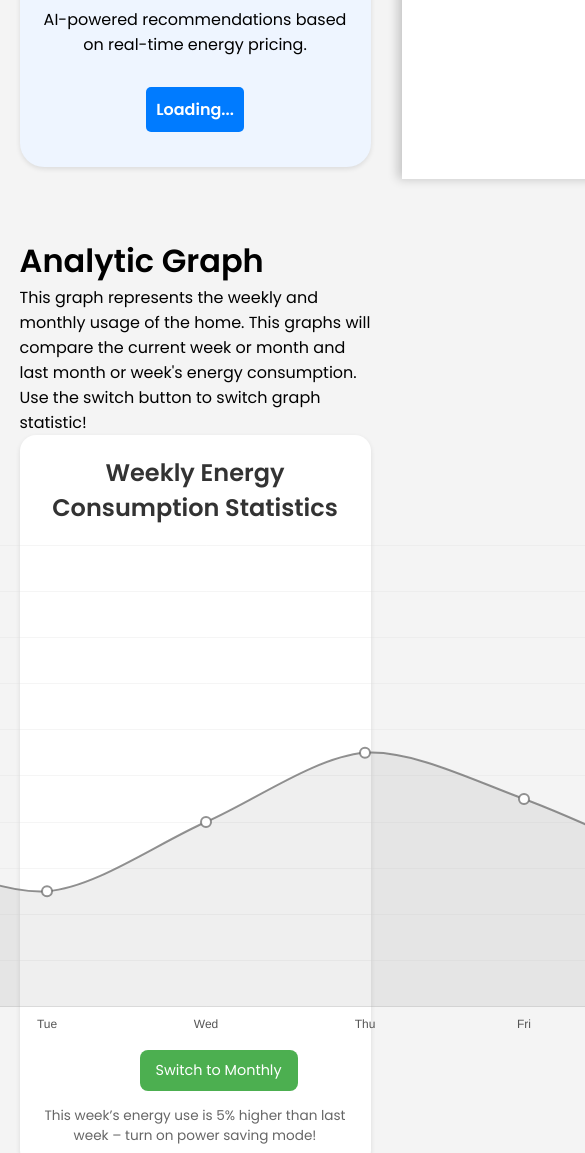
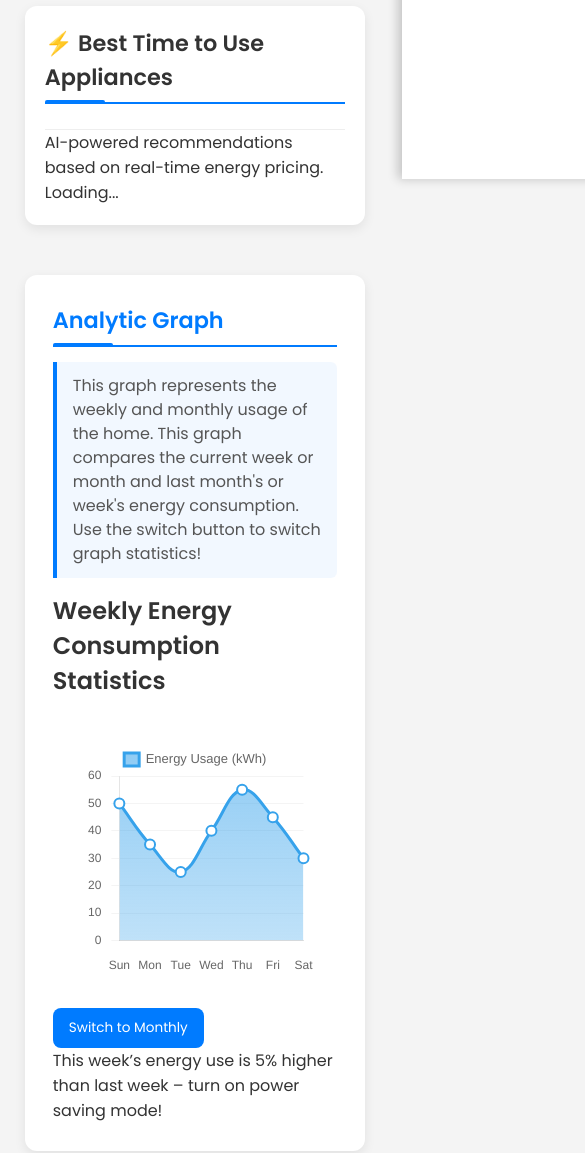
Before and after one commit to RidSoftware/BigPlumTech, a plain HTML site: page HomeSystemWebApp/frontEnd/Pages/HTML/Analytic.html in a window 390 px wide. Shown: the part 665-1818 px from the top of the page, 585 px wide, since content can reach past the window. Drawn offline with nearby package versions, Linux system fonts and the light colour scheme.

Commit message:
Mobile Implementation Fully done

```diff
--- a/HomeSystemWebApp/frontEnd/Pages/Assets/CSS/Analytic.css
+++ b/HomeSystemWebApp/frontEnd/Pages/Assets/CSS/Analytic.css
@@ -1,96 +1,89 @@
-/* Basic Reset */
+/* Global Reset & Font */
 * {
   margin: 0;
   padding: 0;
   box-sizing: border-box;
 }
 
-  /* Ensures Footer is at Bottom */
-  html, body {
-    height: 100%;
-    display: flex;
-    flex-direction: column;
+body {
+  font-family: 'Poppins', sans-serif;
+  background: #f4f4f4;
+  color: #333;
+  margin: 0;
+  padding: 0;
 }
 
-  /* Wrapper to Center Content */
+/* Container & Layout */
 .dashboard-container {
     width: 90%;
     max-width: 1200px;
-    margin: 0 auto;
-    flex: 1;
-    display: flex;
-    flex-direction: column;
+    margin: 60px auto;
+    padding: 20px;
 }
 
-  /* Fix Navbar Collision */
-  body {
-    font-family: Arial, sans-serif;
-    background: #f4f4f4;
-    padding-top: 80px;
+/* Section Styling */
+.dashboard-container section {
+  background: #fff;
+  padding: 28px;
+  margin-bottom: 30px;
+  border-radius: 12px;
+  box-shadow: 0 4px 12px rgba(0,0,0,0.08);
+  transition: transform 0.3s ease, box-shadow 0.3s ease;
 }
 
-  /* Energy Usage Card */
-  .energy-card {
-    width: 420px;
-    background-color: #ffffff;
-    border-radius: 24px;
-    box-shadow: 0 2px 5px rgba(0,0,0,0.1);
-    padding: 15px 20px;
-    display: flex;
-    flex-direction: column;
-    gap: 10px;
-    margin-bottom: 20px;
+.dashboard-container section:hover {
+  transform: translateY(-5px);
+  box-shadow: 0 6px 16px rgba(0,0,0,0.12);
 }
 
-  /* Center Device Management */
-  .device-management {
-    max-width: 650px;
-    background: #ffffff;
-    border-radius: 16px;
-    padding: 20px;
-    box-shadow: 0 2px 5px rgba(0,0,0,0.1);
+/* Section Headers */
+.dashboard-container h2 {
+  font-size: 2rem;
+  color: #007BFF;
+  margin-bottom: 15px;
+  border-bottom: 2px solid #007BFF;
+  padding-bottom: 8px;
+  position: relative;
 }
 
-
-  /* Header */
-  header {
-    margin-bottom: 20px;
-    display: flex;
-    align-items: center;
+.dashboard-container h2::after {
+  content: '';
+  position: absolute;
+  bottom: -2px;
+  left: 0;
+  width: 60px;
+  height: 4px;
+  background: #007BFF;
+  border-radius: 2px;
 }
 
-  .header-text h2 {
-    font-size: 1.5rem;
-    color: #333;
-    margin-bottom: 5px;
+/* Energy Card */
+.energy-card {
+  width: 100%;
+  max-width: 420px;
+  background: #ffffff;
+  border-radius: 12px;
+  box-shadow: 0 4px 12px rgba(0,0,0,0.08);
+  padding: 20px;
+  transition: transform 0.3s ease, box-shadow 0.3s ease;
 }
 
-  .header-text p {
-    font-size: 1rem;
-    color: #555;
+.energy-card:hover {
+  transform: translateY(-5px);
+  box-shadow: 0 6px 16px rgba(0,0,0,0.12);
 }
 
-  /* Energy Usage Card */
-  .energy-card {
-    width: 420px;
-    background-color: #ffffff;
-    border-radius: 24px;
-    box-shadow: 0 2px 5px rgba(0,0,0,0.1);
-    padding: 15px 20px;
-    display: flex;
-    flex-direction: column;
-    gap: 10px;
-    margin-bottom: 20px;
-  }
-
+/* Energy Card Header */
 .energy-card-header {
   display: flex;
   align-items: center;
   justify-content: space-between;
+  border-bottom: 1px solid #eee;
+  padding-bottom: 10px;
 }
 
 .energy-card-header h2 {
-    font-size: 1rem;
+  font-size: 1.2rem;
   color: #333;
 }
 
@@ -99,28 +92,18 @@
   color: #999;
 }
 
-  .energy-card-usage {
-    display: flex;
-    flex-direction: column;
-    align-items: flex-start;
+/* Energy Usage Data */
+.energy-card-usage h3 {
+  font-size: 1.8rem;
+  color: #007BFF;
+  margin-top: 10px;
 }
 
-  .energy-card-usage h3 {
-    font-size: 1.5rem;
-    color: #007bff;
-    margin-bottom: 5px;
-  }
-
-  .energy-card hr {
-    border: none;
-    border-top: 1px solid #e0e0e0;
-    margin: 5px 0;
-  }
-
+/* Stats & Icons */
 .energy-card-stats {
   display: flex;
   justify-content: space-between;
-    align-items: center;
+  margin-top: 10px;
 }
 
 .stat {
@@ -141,71 +124,76 @@
 }
 
 .stat-info p {
-    font-size: 0.75rem;
+  font-size: 0.9rem;
   color: #666;
-    margin-top: 2px;
 }
 
-  /* Energy Consumption Chart Section */
-  .energy-stats-container {
-    max-width: 1000000px;
-    background: #ffffff;
-    border-radius: 16px;
-    padding: 20px;
-    box-shadow: 0 2px 5px rgba(0,0,0,0.1);
+/* Charts - Matches Overview Page */
+.chart-section {
+  background: #fff;
+  border-radius: 12px;
+  padding: 25px;
+  box-shadow: 0 4px 12px rgba(0,0,0,0.08);
   margin-bottom: 20px;
 }
 
+/* Chart Title */
+.chart-section h2 {
+  font-size: 1.8rem;
+  color: #007BFF;
+  margin-bottom: 15px;
+  border-bottom: 2px solid #007BFF;
+  padding-bottom: 8px;
+  position: relative;
+}
+
+/* Chart Description - Inside Container */
+.chart-description {
+  background: rgba(0, 123, 255, 0.05);
+  border-left: 4px solid #007BFF;
+  padding: 12px 16px;
+  margin-bottom: 15px;
+  border-radius: 0 6px 6px 0;
+}
+
+.chart-description p {
+  margin: 0;
+  font-size: 1rem;
+  color: #555;
+  line-height: 1.5;
+}
+
+/* Center Graph */
+#chart-wrapper {
+  display: flex;
+  justify-content: center;
+  padding: 15px;
+}
+
+#energyChart {
+  width: 100% !important;
+  max-width: 900px;
+  height: 400px !important;
+}
+
+/* Toggle Button */
 .toggle-btn {
-    background-color: #4CAF50;
+  background-color: #007BFF;
   color: #fff;
   border: none;
   border-radius: 8px;
-    padding: 10px 16px;
+  padding: 12px 18px;
   cursor: pointer;
-    font-size: 0.9rem;
-    margin-top: 15px;
-    margin-left: 100px;
-    margin-bottom: 5px;
+  font-size: 1rem;
+  transition: background 0.3s, transform 0.2s;
 }
 
 .toggle-btn:hover {
-    background-color: #45a049;
+  background-color: #0056b3;
+  transform: translateY(-2px);
 }
 
-  #chartTitle {
-    font-size: 1.5rem;
-    color: #333;
-    margin-bottom: 10px;
-    text-align: center;
-  }
-
-  #energyChart {
-    width: 1000px !important;
-    height: 500px !important;
-  }
-
-  #chart-wrapper {
-    display: flex;
-    justify-content: center;
-  }
-
-  #chartFooter {
-    font-size: 0.85rem;
-    color: #666;
-    text-align: center;
-    margin-top: 10px;
-  }
-
-  /* Section margins */
-  .energy-card-section,
-  .chart-section,
-  .device-management {
-    margin-bottom: 20px;
-  }
-
-
- /* Center Both Energy Cards */
+/* Cards Grid Layout */
 .energy-insights {
   display: flex;
   justify-content: center;
@@ -213,39 +201,22 @@
   flex-wrap: wrap;
 }
 
-/* Ensure Both Cards Align Properly */
-.energy-card {
-  flex: 1;
-  min-width: 350px;
-  max-width: 420px;
+/* Device Management */
+.device-management {
+  max-width: 650px;
+  background: #ffffff;
+  border-radius: 12px;
+  padding: 20px;
+  box-shadow: 0 4px 12px rgba(0,0,0,0.08);
+  transition: transform 0.3s ease, box-shadow 0.3s ease;
 }
 
-/* Make Recommendation Card Match Energy Card */
-.recommendation-card {
-  background: #eef5ff;
-  text-align: center;
+.device-management:hover {
+  transform: translateY(-5px);
+  box-shadow: 0 6px 16px rgba(0,0,0,0.12);
 }
 
-/* Best Time Styling */
-.timeline {
-  display: flex;
-  justify-content: center;
-  align-items: center;
-  padding: 20px;
-}
-
-.time-slot {
-  background: #007BFF;
-  color: white;
-  padding: 10px;
-  border-radius: 5px;
-  font-weight: bold;
-}
-
-
-
-
-  /* Footer Stays at Bottom */
+/* Footer */
 #footer {
   padding: 20px;
   text-align: center;
@@ -257,3 +228,46 @@
   bottom: 0;
   margin-top: auto;
 }
+
+/* Responsive Adjustments */
+@media (max-width: 768px) {
+  .dashboard-container {
+      width: 95%;
+      padding: 15px;
+  }
+
+  .dashboard-container h2 {
+      font-size: 1.6rem;
+  }
+
+  .energy-insights {
+      flex-direction: column;
+      align-items: center;
+  }
+
+  .energy-card,
+  .device-management {
+      width: 100%;
+      max-width: 420px;
+  }
+
+  #energyChart {
+      width: 100% !important;
+      height: 320px !important;
+  }
+}
+
+@media (max-width: 480px) {
+  .dashboard-container h2 {
+      font-size: 1.4rem;
+  }
+
+  .toggle-btn {
+      font-size: 0.85rem;
+      padding: 10px 16px;
+  }
+
+  #energyChart {
+      height: 280px !important;
+  }
+}
--- a/HomeSystemWebApp/frontEnd/Pages/Assets/CSS/styles.css
+++ b/HomeSystemWebApp/frontEnd/Pages/Assets/CSS/styles.css
@@ -625,3 +625,79 @@ select, input {
 .fade-out {
     animation: fadeOut 0.5s forwards; /* 0.5 seconds fade-out */
 }
+
+/* Default (Desktop) Styles - Keep the original styles for larger screens */
+
+/* Mobile-Specific Adjustments */
+@media (max-width: 768px) {
+    /* Improve Mobile Header Spacing */
+    h1 {
+        font-size: 1.8rem;  /* Keep the same style but reduce size */
+        text-align: center;
+        margin-top: 10px;
+        margin-bottom: 5px;
+    }
+
+    h2 {
+        font-size: 1.4rem;
+        text-align: center;
+        margin-top: 8px;
+        margin-bottom: 5px;
+    }
+
+    p {
+        font-size: 1rem;  /* Slightly larger for better readability */
+        line-height: 1.5;
+        text-align: center;
+        padding: 0 12px;
+    }
+
+    /* Adjust Spacing Between Sections */
+    section {
+        padding: 12px 10px;
+    }
+
+    /* Keep Intro Text in Center */
+    #dashboardintro-text {
+        font-size: 1rem;
+        text-align: center;
+        margin-bottom: 10px;
+        padding: 0 15px;
+    }
+
+    /* Adjust Graph Description for Mobile */
+    .energy-usage-text {
+        font-size: 1rem;
+        text-align: center;
+        margin-bottom: 8px;
+    }
+
+    /* Smart Products Section */
+    #productsContainer {
+        margin-top: 15px;
+    }
+
+    /* Adjust "Smart Automation Status" */
+    .automation-description {
+        font-size: 1rem;
+        text-align: center;
+        padding: 8px 12px;
+        margin-bottom: 10px;
+    }
+
+    /* Responsive Adjustments for Small Screens */
+    @media (max-width: 480px) {
+        h1 {
+            font-size: 1.6rem;
+            margin-top: 5px;
+        }
+
+        h2 {
+            font-size: 1.2rem;
+        }
+
+        p {
+            font-size: 0.95rem;
+        }
+    }
+}
--- a/HomeSystemWebApp/frontEnd/Pages/Assets/JS/analytic.js
+++ b/HomeSystemWebApp/frontEnd/Pages/Assets/JS/analytic.js
@@ -1,9 +1,13 @@
 document.addEventListener('DOMContentLoaded', () => {
-    // ----- Energy Usage and Chart Code -----
   updateTime();
   setInterval(updateTime, 1000);
 
   const ctx = document.getElementById('energyChart').getContext('2d');
+
+  // Create gradient fill
+  let gradient = ctx.createLinearGradient(0, 0, 0, 400);
+  gradient.addColorStop(0, 'rgba(54, 162, 235, 0.6)');
+  gradient.addColorStop(1, 'rgba(54, 162, 235, 0.1)');
 
   // Weekly data setup
   const weeklyLabels = ['Sun', 'Mon', 'Tue', 'Wed', 'Thu', 'Fri', 'Sat'];
@@ -20,54 +24,104 @@ document.addEventListener('DOMContentLoaded', () => {
       data: {
           labels: weeklyLabels,
           datasets: [{
-          label: 'Energy Usage',
+              label: 'Energy Usage (kWh)',
               data: weeklyData,
-          backgroundColor: 'rgba(100,100,100,0.1)',
-          borderColor: 'rgba(100,100,100,0.7)',
-          borderWidth: 2,
-          fill: true,
-          tension: 0.3,
+              backgroundColor: gradient, // Smooth gradient fill
+              borderColor: 'rgba(54, 162, 235, 1)',
+              borderWidth: 3,
+              pointBackgroundColor: '#ffffff',
+              pointBorderColor: 'rgba(54, 162, 235, 1)',
+              pointBorderWidth: 2,
               pointRadius: 5,
-          pointBackgroundColor: '#fff',
-          pointBorderColor: 'rgba(100,100,100,0.7)',
+              pointHoverRadius: 7,
+              pointHoverBackgroundColor: '#ffffff',
+              pointHoverBorderColor: 'rgba(54, 162, 235, 1)',
+              pointHoverBorderWidth: 3,
+              tension: 0.4,
+              fill: true
           }]
       },
       options: {
-        responsive: false,
+          responsive: true,
           maintainAspectRatio: false,
-        animation: {
-          duration: 600,
-          easing: 'easeInOutQuad'
+          layout: {
+              padding: {
+                  left: 10,
+                  right: 10,
+                  top: 20,
+                  bottom: 10
+              }
           },
           scales: {
               y: {
                   beginAtZero: true,
-            max: 100,
-            ticks: { color: '#555' },
-            grid: { color: 'rgba(220,220,220,0.3)', drawBorder: false }
+                  grid: {
+                      color: 'rgba(200, 200, 200, 0.2)',
+                      drawBorder: false
+                  },
+                  ticks: {
+                      padding: 10,
+                      font: {
+                          size: 12
+                      }
+                  }
               },
               x: {
-            ticks: { color: '#555' },
-            grid: { display: false }
+                  grid: {
+                      color: 'rgba(200, 200, 200, 0.2)',
+                      display: false
+                  },
+                  ticks: {
+                      padding: 10,
+                      font: {
+                          size: 12
+                      }
+                  }
               }
           },
           plugins: {
-          legend: { display: false },
+              legend: {
+                  display: true,
+                  labels: {
+                      font: {
+                          size: 13
+                      },
+                      boxWidth: 15,
+                      padding: 20
+                  }
+              },
               tooltip: {
-            backgroundColor: 'rgba(0, 0, 0, 0.7)',
-            titleColor: '#fff',
-            bodyColor: '#fff',
-            displayColors: false,
+                  backgroundColor: 'rgba(0, 0, 0, 0.8)',
+                  titleFont: {
+                      size: 14,
+                      weight: 'bold'
+                  },
+                  bodyFont: {
+                      size: 12
+                  },
+                  padding: 10,
+                  cornerRadius: 6,
                   callbacks: {
                       label: function(context) {
-                return context.parsed.y + ' kWh';
+                          return `Usage: ${context.raw} kWh`;
                       }
                   }
+              }
+          },
+          interaction: {
+              mode: 'index',
+              intersect: false
+          },
+          animations: {
+              tension: {
+                  duration: 1000,
+                  easing: 'easeInOutQuart'
               }
           }
       }
   });
 
+  // Toggle between weekly and monthly data
   const toggleButton = document.getElementById('toggleButton');
   toggleButton.addEventListener('click', () => {
       if (currentMode === 'weekly') {
@@ -78,7 +132,6 @@ document.addEventListener('DOMContentLoaded', () => {
               "This month’s energy use is 5% lower than last month – great job conserving!";
           energyChart.data.labels = monthlyLabels;
           energyChart.data.datasets[0].data = monthlyData;
-        energyChart.options.scales.y.max = 100;
       } else {
           currentMode = 'weekly';
           toggleButton.textContent = 'Switch to Monthly';
@@ -87,7 +140,6 @@ document.addEventListener('DOMContentLoaded', () => {
               "This week’s energy use is 5% higher than last week – turn on power saving mode!";
           energyChart.data.labels = weeklyLabels;
           energyChart.data.datasets[0].data = weeklyData;
-        energyChart.options.scales.y.max = 100;
       }
       energyChart.update();
   });
@@ -104,11 +156,7 @@ document.addEventListener('DOMContentLoaded', () => {
       document.getElementById('currentTime').textContent = timeString;
   }
 
-  });
-
-  window.addEventListener('resize', () => {
   function getBestEnergyTime() {
-    // Simulated energy pricing data (Replace this with real API if needed)
       const energyRates = [
           { time: "00:00", price: 0.30 },
           { time: "06:00", price: 0.25 },
@@ -117,18 +165,16 @@ document.addEventListener('DOMContentLoaded', () => {
           { time: "22:00", price: 0.20 }
       ];
 
-    // Find the cheapest energy time
       energyRates.sort((a, b) => a.price - b.price);
-    const bestTime = energyRates[0]; // Get lowest price time
+      const bestTime = energyRates[0];
 
-    // Ensure the element exists before updating
       let bestTimeElement = document.getElementById("best-time");
       if (bestTimeElement) {
           bestTimeElement.innerHTML = `
               Best Time: <strong>${bestTime.time}</strong>
               <br> (Price: £${bestTime.price.toFixed(2)}/kWh)
           `;
-        bestTimeElement.style.background = "#007BFF"; // just to style it
+          bestTimeElement.style.background = "#007BFF";
           bestTimeElement.style.padding = "10px";
           bestTimeElement.style.color = "white";
           bestTimeElement.style.borderRadius = "5px";
@@ -137,6 +183,5 @@ document.addEventListener('DOMContentLoaded', () => {
       }
   }
 
-    // Load recommendation on page load
   document.addEventListener("DOMContentLoaded", getBestEnergyTime);
 });
--- a/HomeSystemWebApp/frontEnd/Pages/HTML/Analytic.html
+++ b/HomeSystemWebApp/frontEnd/Pages/HTML/Analytic.html
@@ -21,7 +21,7 @@
         <br>
         <h1>Smart Home Analytics & Insights</h1>
         <p>Deep-dive into weekly energy consumption, energy usage overview and device control.</p>
-        <p>Visualize key metrics to enhance home efficiency and reduce costs.</p>
+        <p>Visualise key metrics to enhance home efficiency and reduce costs.</p>
         <br>
       </div>
     </div>
@@ -70,18 +70,24 @@
   </div>
 
   <br><br>
-  <h1>Analytic Graph</h1>
-  <p>This graph represents the weekly and monthly usage of the home. This graphs will compare the current week or month and last month or week's energy consumption. Use the switch button to switch graph statistic!</p>
+  <h1></h1>
+  <p></p>
 
 <!-- Energy Consumption Chart Section -->
 <section class="chart-section">
+  <h2>Analytic Graph</h2>
+
+  <!-- Description inside the container -->
+  <div class="chart-description">
+      <p>This graph represents the weekly and monthly usage of the home. This graph compares the current week or month and last month's or week's energy consumption. Use the switch button to switch graph statistics!</p>
+  </div>
+
   <div class="energy-stats-container">
       <h1 id="chartTitle">Weekly Energy Consumption Statistics</h1>
       <div id="chart-wrapper">
           <canvas id="energyChart"></canvas>
       </div>
       <button id="toggleButton" class="toggle-btn">Switch to Monthly</button>
-        <p>
       <p id="chartFooter">
           This week’s energy use is 5% higher than last week – turn on power saving mode!
       </p>
```
Lines whose indentation alone changed are shown as unchanged.
